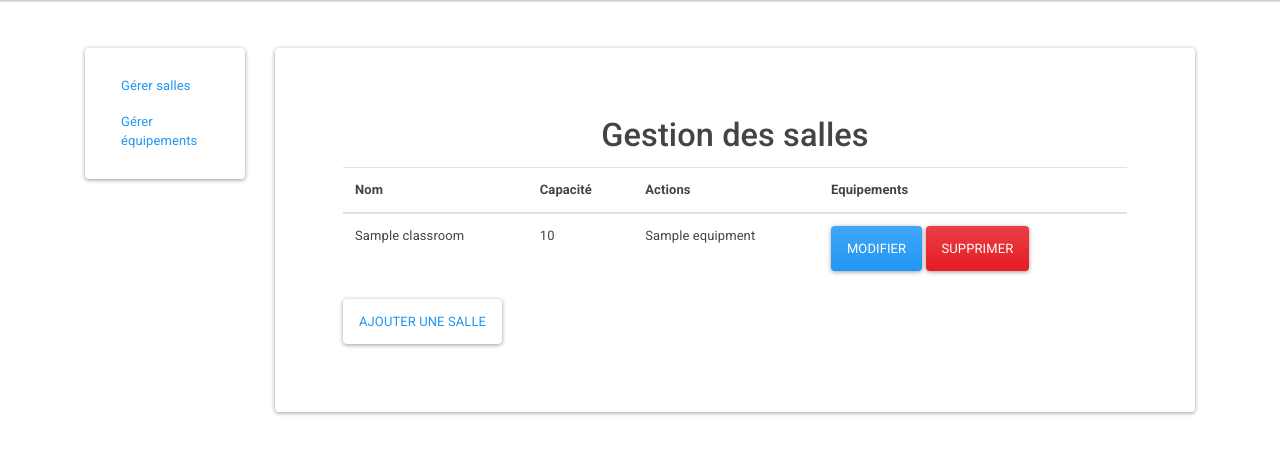
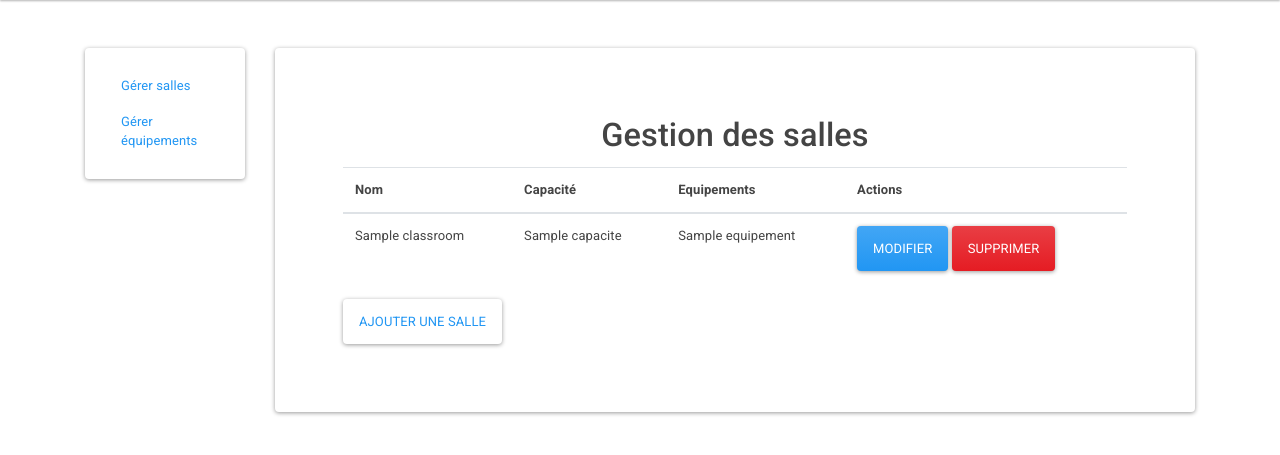
Before and after one commit to AxelUrbain/UP_BE_EDT, a Symfony app: template templates/classroom/index.html.twig in a window 1280 px wide. Shown: the part 80-535 px from the top of the page. Run offline with Twig, Linux system fonts and the light colour scheme; the template is opened without the code that fills it: most values are stand-ins (such as "Sample title", 1, 10 or a date in 2020); form fields are guessed from the names that the template uses; some libraries are stand-ins or nearby versions.

Commit message:
modifications ok

```diff
--- a/src/Entity/Equipement.php
+++ b/src/Entity/Equipement.php
@@ -77,4 +77,10 @@ class Equipement
 
         return $this;
     }
+
+    public function __toString()
+    {
+        // TODO: Implement __toString() method.
+        return $this->getNomEquipement();
+    }
 }
--- a/src/Entity/Salle.php
+++ b/src/Entity/Salle.php
@@ -49,7 +49,7 @@ class Salle
         return $this->id;
     }
 
-    public function getNom(): ?int
+    public function getNom(): ?string
     {
         return $this->nom;
     }
--- a/src/Form/ClassroomType.php
+++ b/src/Form/ClassroomType.php
@@ -12,8 +12,9 @@ class ClassroomType extends AbstractType
     public function buildForm(FormBuilderInterface $builder, array $options)
     {
         $builder
-            ->add('idSalle')
+            ->add('nom')
             ->add('capacite')
+            ->add('equipement')
         ;
     }
 
--- a/src/Form/EquipmentsType.php
+++ b/src/Form/EquipmentsType.php
@@ -13,14 +13,13 @@ class EquipmentsType extends AbstractType
     {
         $builder
             ->add('nomEquipement')
-            ->add('classes')
         ;
     }
 
     public function configureOptions(OptionsResolver $resolver)
     {
         $resolver->setDefaults([
-            'data_classes' => Equipement::class,
+            'data_class' => Equipement::class,
         ]);
     }
 }
--- a/templates/classroom/_edit_form.html.twig
+++ b/templates/classroom/_edit_form.html.twig
@@ -1,7 +1,8 @@
 {{ form_start(form) }}
 <div class="container">
-    {{ form_row(form.name , {'label':'Nom de la salle'}) }}
-    {{ form_row(form.capacity, {'label':'Capacité'}) }}
+    {{ form_row(form.nom , {'label':'Nom de la salle'}) }}
+    {{ form_row(form.capacite, {'label':'Capacité'}) }}
+    {{ form_row(form.equipement, {'label':'Equipements'}) }}
 </div>
 <div class="row">
     <a class="btn btn-outline-info" href="{{ path('classroom_index') }}">retour</a>
--- a/templates/classroom/_form.html.twig
+++ b/templates/classroom/_form.html.twig
@@ -10,8 +10,9 @@
             <div class="modal-body">
                 {{ form_start(form) }}
                 <div class="container">
-                    {{ form_row(form.idSalle , {'label':'Nom de la salle'}) }}
+                    {{ form_row(form.nom , {'label':'Nom de la salle'}) }}
                     {{ form_row(form.capacite, {'label':'Capacité'}) }}
+                    {{ form_row(form.equipement, {'label':'Equipements'}) }}
                 </div>
                 <button class="btn btn-outline-primary">Ajouter</button>
                 {{ form_end(form) }}
--- a/templates/classroom/edit.html.twig
+++ b/templates/classroom/edit.html.twig
@@ -6,7 +6,7 @@
     <div class="container mt-5">
         <div class="card p-5">
             <div class="card-body">
-                <h1 class="card-title text-center">Modifier salle {{ classroom.name }}</h1>
+                <h1 class="card-title text-center">Modifier salle {{ classroom.nom }}</h1>
             </div>
             <div class="row">
                 <div class="col"></div>
--- a/templates/classroom/index.html.twig
+++ b/templates/classroom/index.html.twig
@@ -21,21 +21,21 @@
                             <tr>
                                 <th>Nom</th>
                                 <th>Capacité</th>
+                                <th>Equipements</th>
                                 <th>Actions</th>
-                                <th>Equipements</th>
                             </tr>
                             </thead>
                             <tbody>
                             {% for classroom in classrooms %}
                                 <tr>
-                                    <td>{{ classroom.name }}</td>
-                                    <td>{{ classroom.Capacity }}</td>
+                                    <td>{{ classroom.nom }}</td>
+                                    <td>{{ classroom.capacite }}</td>
                                     <td>
-                                        {% for equipment in classroom.equipments %}
+                                        {% for equipment in classroom.equipement %}
                                             {% if loop.last %}
-                                                {{ equipment.name }}
+                                                {{ equipment.nomEquipement }}
                                             {% else %}
-                                                {{ equipment.name }} |
+                                                {{ equipment.nomEquipement }} |
                                             {% endif %}
                                         {% else %}
                                             Aucun équipement enregistrée..
--- a/templates/equipments/_edit_form.html.twig
+++ b/templates/equipments/_edit_form.html.twig
@@ -1,7 +1,6 @@
 {{ form_start(form) }}
 <div class="container">
-    {{ form_row(form.name , {'label':'Nom équipement'}) }}
-    {{ form_row(form.classrooms, {'label':'Salles'}) }}
+    {{ form_row(form.nomEquipement , {'label':'Nom équipement'}) }}
 </div>
 <div class="row">
     <a class="btn btn-outline-info" href="{{ path('equipments_index') }}">retour</a>
--- a/templates/equipments/_form.html.twig
+++ b/templates/equipments/_form.html.twig
@@ -10,8 +10,7 @@
             <div class="modal-body">
                 {{ form_start(form) }}
                 <div class="container">
-                    {{ form_row(form.name , {'label':'Nom équipement'}) }}
-                    {{ form_row(form.classrooms, {'label':'Salles'}) }}
+                    {{ form_row(form.nomEquipement , {'label':'Nom équipement'}) }}
                 </div>
                 <button class="btn btn-outline-primary">Ajouter</button>
                 {{ form_end(form) }}
--- a/templates/equipments/index.html.twig
+++ b/templates/equipments/index.html.twig
@@ -24,7 +24,7 @@
                             <tbody>
                             {% for equipments in equipments %}
                                 <tr>
-                                    <td>{{ equipments.name }}</td>
+                                    <td>{{ equipments.nomEquipement }}</td>
                                     <td>
                                         <a class="btn btn-primary" href="{{ path('equipments_edit', {'id': equipments.id}) }}">Modifier</a>
                                         <form style="display: inline-block" method="post" action="{{ path('equipments_delete', {'id': equipments.id}) }}" onsubmit="return confirm('Êtes-vous sûr de vouloir supprimer cet élément ?');">
```
Also changed, not shown: src/Migrations/Version20200211150243.php (added, +37 -0 lines).
